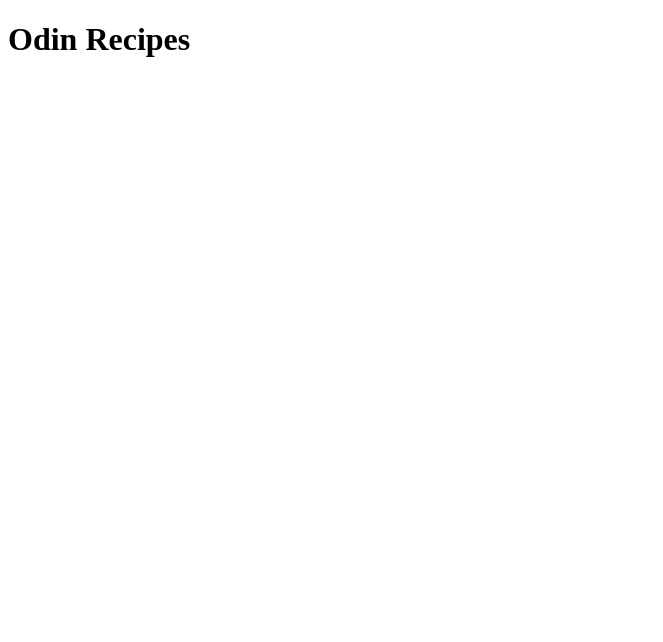
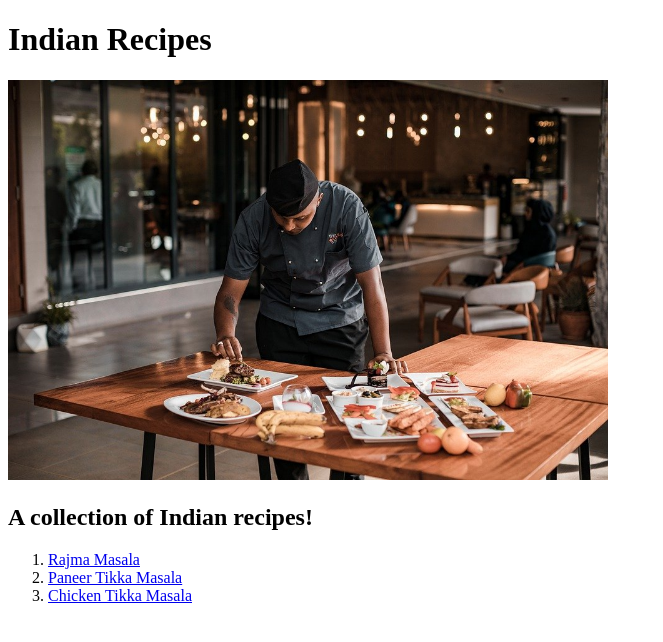
Before and after one commit to yashnode/odin-recipes, a plain HTML site: page index.html in a window 1280 px wide. Shown: the whole page, without its empty margins (0-663 px from the left). Drawn offline with Linux system fonts and the light colour scheme.

Commit message:
updated index page

```diff
--- a/index.html
+++ b/index.html
@@ -7,8 +7,15 @@
     <title>Odin Recipes</title>
 </head>
 <body>
-    <h1>Odin Recipes</h1>
-
-
+    <header>
+    <h1>Indian Recipes</h1>
+    <img src="./images/chef-5993951_960_720.jpg" alt="Recipe header" height="400px" width="600px">
+    </header>
+    <h2>A collection of Indian recipes!</h2>
+    <ol>
+        <li><a href="./pages/rajma.html">Rajma Masala</a></li>
+        <li><a href="./pages/paneer.html">Paneer Tikka Masala</a></li>
+        <li><a href="pages/chicken.html">Chicken Tikka Masala</a></li>
+    </ol>
 </body>
 </html>
```
Also changed, not shown: pages/chicken.html (+1 -1 lines), pages/paneer.html (+1 -1 lines), pages/rajma.html (+1 -1 lines), images/chef-5993951_960_720.jpg (added), 1 other file.
